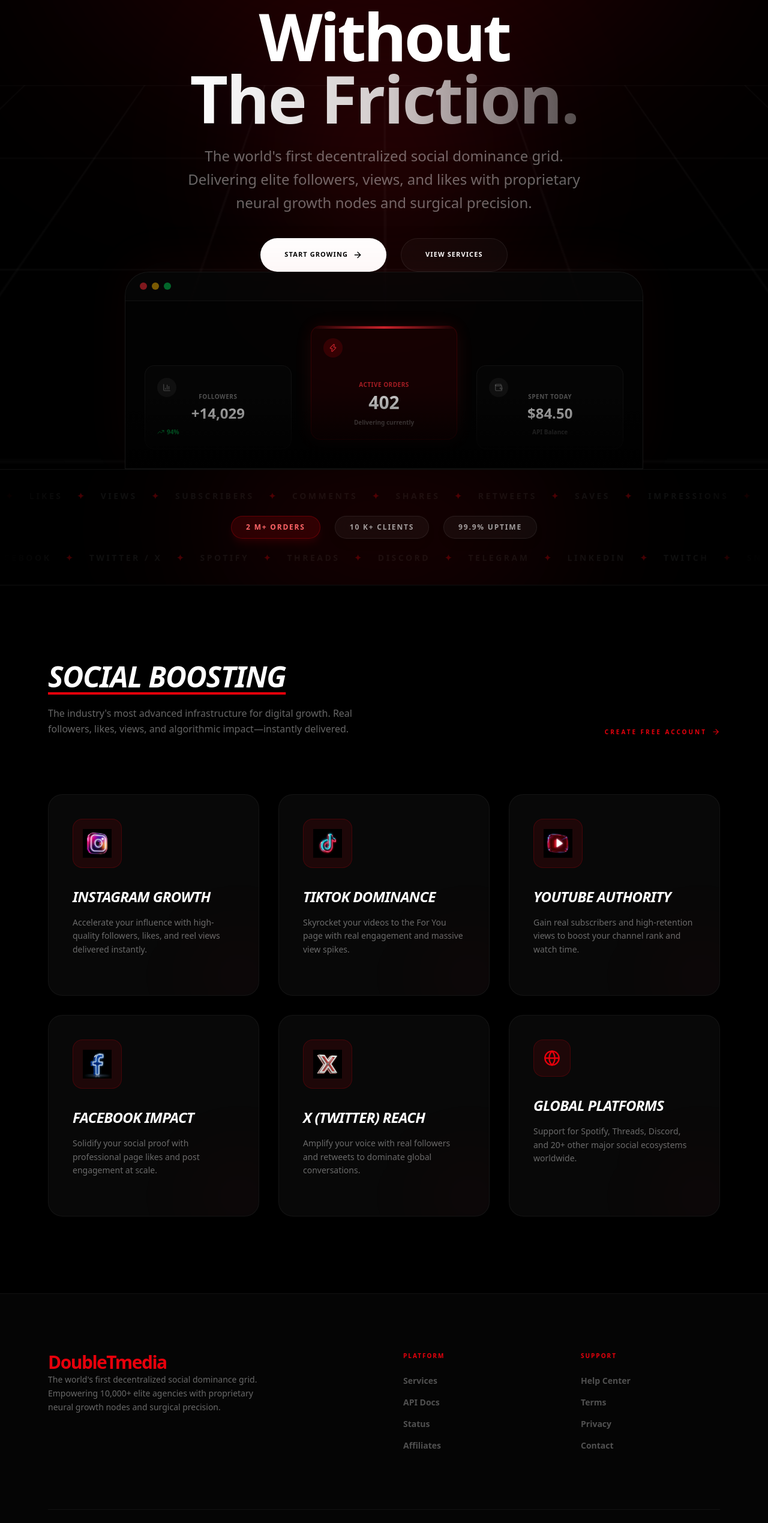
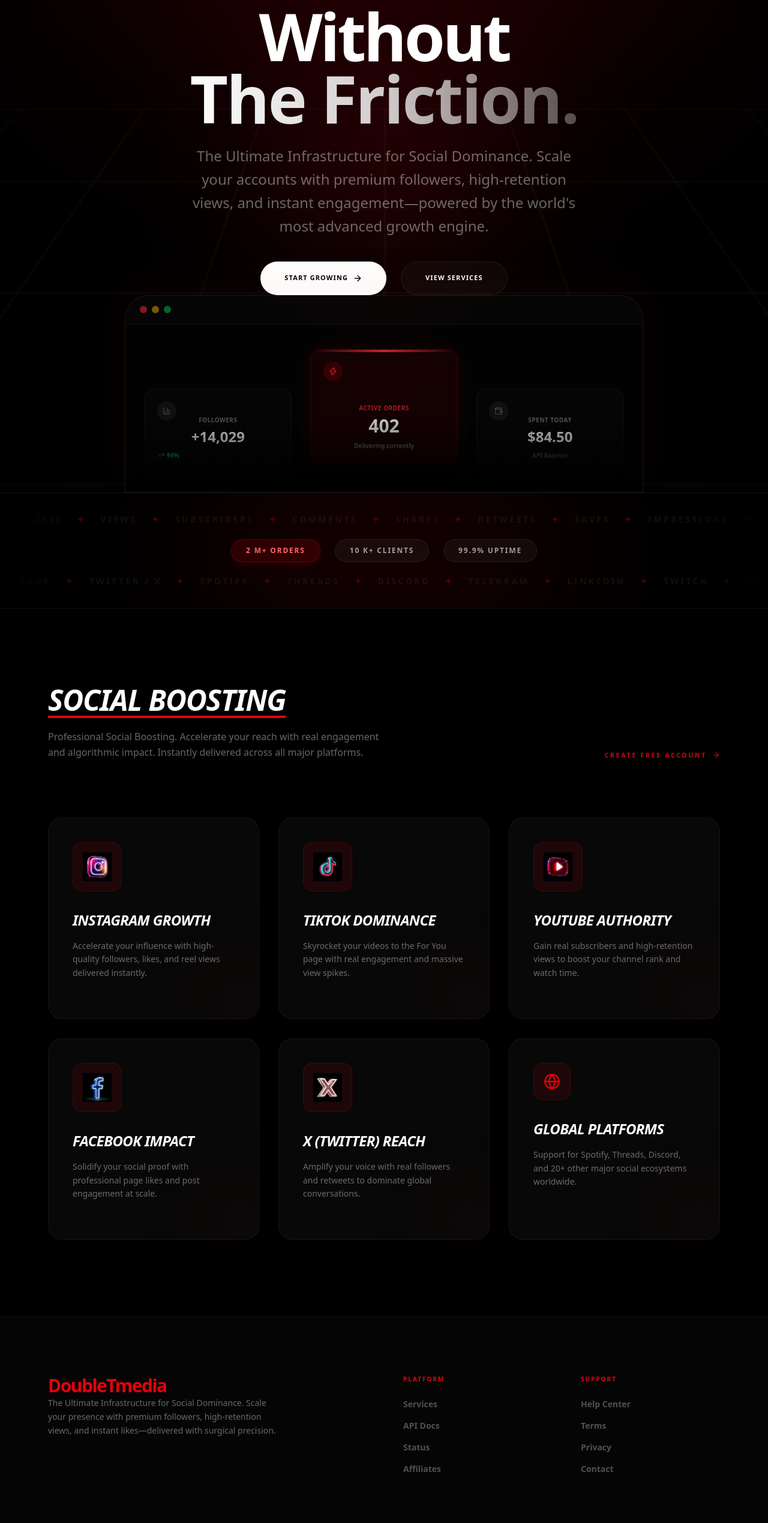
Before and after one commit to doubleteemedia40-oss/doubletmediafrontend, a Next.js app: page / in a window 1280 px wide. Shown: the part 258-2797 px from the top of the page at 60% size. Built offline with nearby package versions, Linux system fonts and the light colour scheme; no server answers.

Commit message:
style: optimized copy for better conversion and clarity

```diff
--- a/src/app/page.tsx
+++ b/src/app/page.tsx
@@ -46,7 +46,7 @@
                 transition={{ duration: 0.8, delay: 0.2, ease: [0.22, 1, 0.36, 1] }}
                 className="text-lg sm:text-xl lg:text-2xl text-white/40 font-medium max-w-2xl mb-10 leading-relaxed"
              >
-                The world's first decentralized social dominance grid. Delivering elite followers, views, and likes with proprietary neural growth nodes and surgical precision.
+                The Ultimate Infrastructure for Social Dominance. Scale your accounts with premium followers, high-retention views, and instant engagement—powered by the world's most advanced growth engine.
              </motion.p>
 
              {/* Buttons */}
@@ -184,7 +184,7 @@
               <div className="max-w-xl">
                 <h2 className="text-3xl sm:text-4xl lg:text-5xl font-black mb-6 tracking-tight uppercase italic underline decoration-red-600 decoration-4 underline-offset-8">Social Boosting</h2>
                 <p className="text-white/40 font-medium leading-relaxed">
-                  The industry's most advanced infrastructure for digital growth. Real followers, likes, views, and algorithmic impact—instantly delivered.
+                  Professional Social Boosting. Accelerate your reach with real engagement and algorithmic impact. Instantly delivered across all major platforms.
                 </p>
               </div>
               <Link href="/register" className="text-[10px] font-black uppercase tracking-[0.3em] text-red-600 hover:text-white flex items-center gap-2 group transition-colors whitespace-nowrap">
--- a/src/components/footer.tsx
+++ b/src/components/footer.tsx
@@ -12,7 +12,7 @@
               DoubleTmedia
             </Link>
             <p className="text-white/40 text-sm font-medium leading-relaxed max-w-sm">
-              The world's first decentralized social dominance grid. Empowering 10,000+ elite agencies with proprietary neural growth nodes and surgical precision.
+              The Ultimate Infrastructure for Social Dominance. Scale your presence with premium followers, high-retention views, and instant likes—delivered with surgical precision.
             </p>
           </div>
 
```
